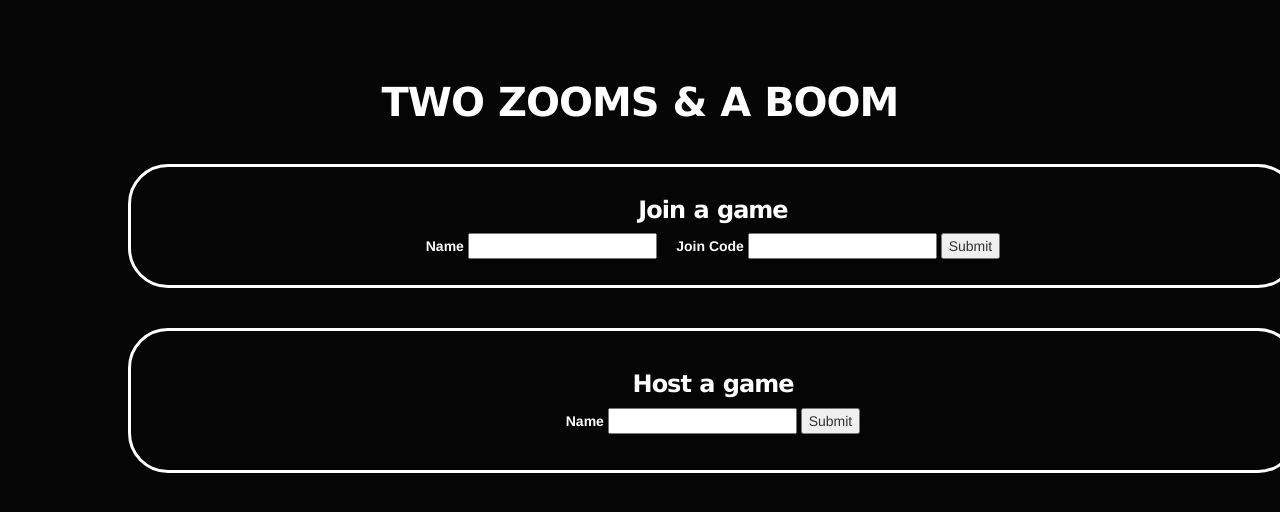
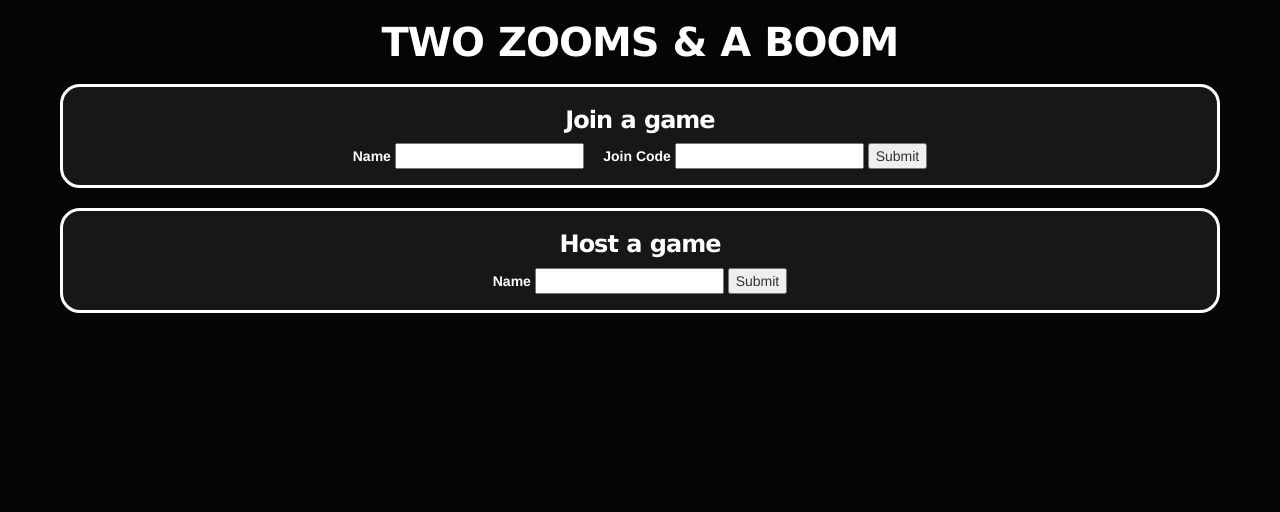
Before and after one commit to Bennibraun/Two-Zooms-and-a-Boom, a website: page landing_page.html in a window 1280 px wide. Drawn offline with nearby package versions, Linux system fonts and the light colour scheme.

Commit message:
anthony_9_1

```diff
--- a/landing_page.html
+++ b/landing_page.html
@@ -17,11 +17,16 @@
 </head>
 
 <body>
-    <div style="margin: auto; margin-top: 10vh;">
+    <div>
         <h1 style="text-align: center;">TWO ZOOMS & A BOOM</h1>
     </div>
 
-    <div class="container" style="border: 3px solid white; border-radius: 40px; margin-top: 5vh; margin-right: 10vw; margin-left: 10vw; padding: 10px;">
+    <div class="container">
+        <div class="row">
+
+            <div class="col"></div>
+
+            <div class="col-sm-auto" style="border: 3px solid white; border-radius: 20px; background-color: #171717; margin-left: 10px; margin-right: 10px;">
                 <h2 style="font-size: x-large;">Join a game</h2>
                 <form action="/join/" method="get">
                     <label for="nameInput">Name</label>
@@ -33,7 +38,17 @@
                 </form>
             </div>
 
-    <div class="container" style="border: 3px solid white; border-radius: 40px; margin-top: 5vh; margin-right: 10vw; margin-left: 10vw; padding: 20px;">
+            <div class="col"></div>
+
+        </div>
+    </div>
+
+    <div class="container">
+        <div class="row">
+
+            <div class="col"></div>
+
+            <div class="col-sm-auto" style="border: 3px solid white; border-radius: 20px; background-color: #171717; margin-left: 10px; margin-right: 10px;">
                 <h2 style="font-size:x-large;">Host a game</h2>
                 <form action="/host/" method="get">
                 <label for="nameInput">Name</label>
@@ -42,6 +57,10 @@
                 </form>
             </div>
 
+            <div class="col"></div>
+
+        </div>
+    </div>
 
 </body>
 </HTML>
```
Lines whose indentation alone changed are shown as unchanged.
